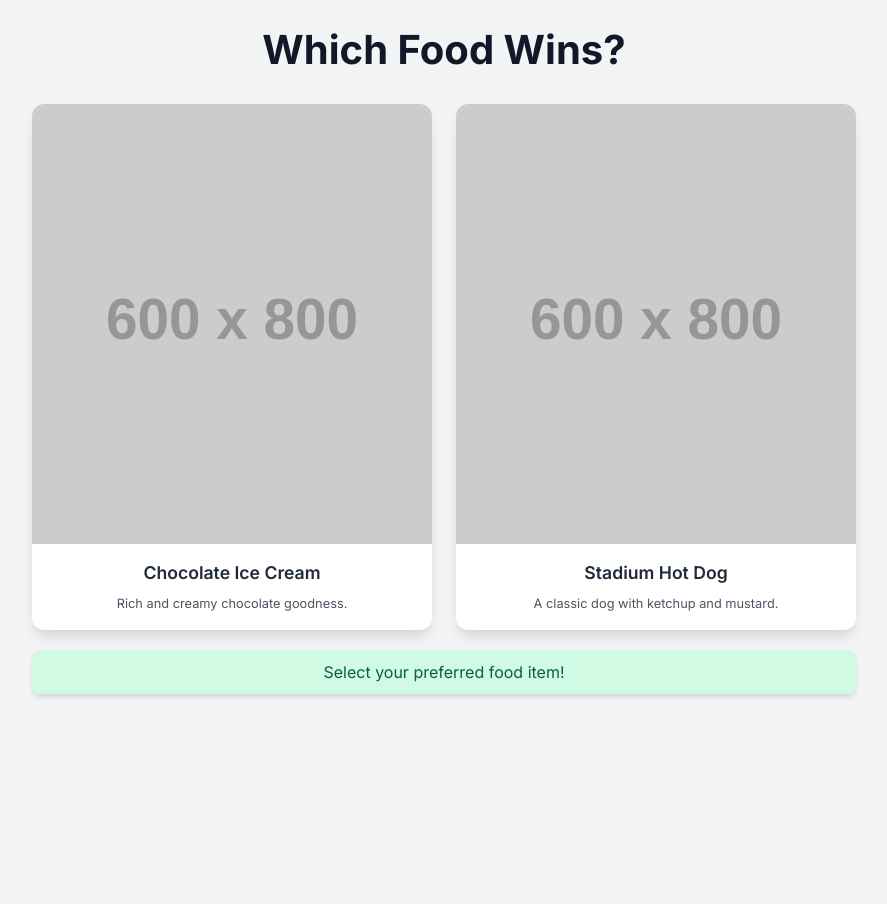
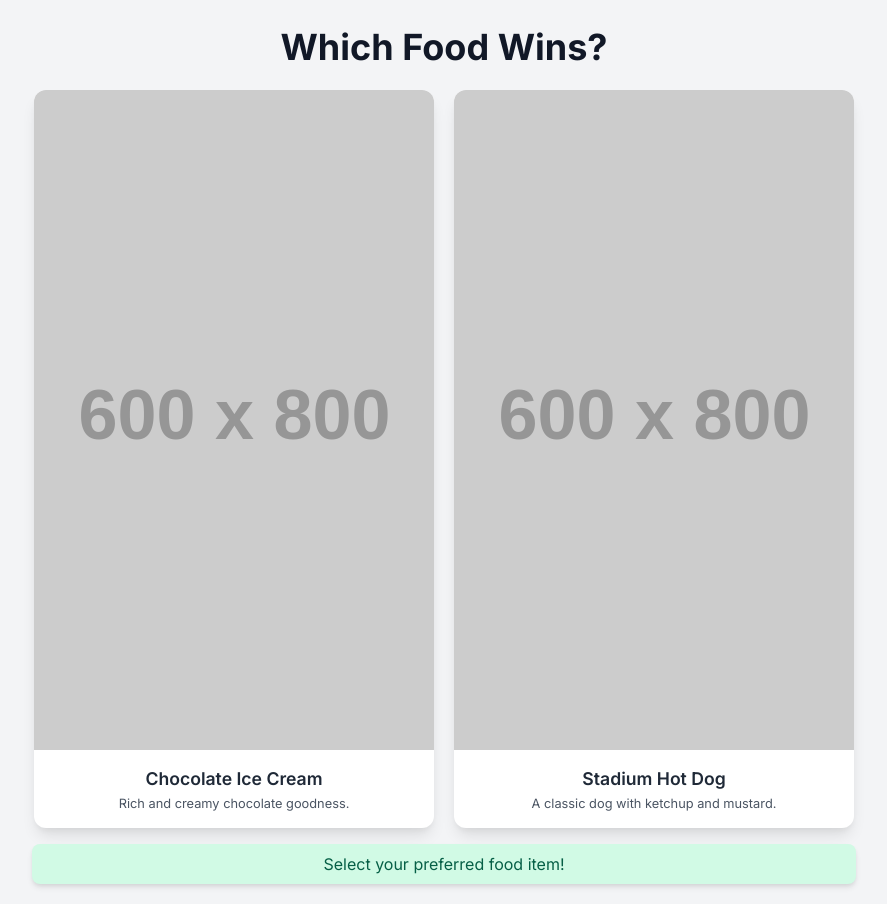
Before and after one commit to Japik1/TS-Game, a plain HTML site: page index.html in a window 1280 px wide. Shown: the whole page, without its empty margins (196-1083 px from the left). Before the commit the page ends 800 px from the top, so only its background shows below. Drawn offline with nearby package versions, Linux system fonts and the light colour scheme; placeholder pictures from the web are drawn by us.

Commit message:
index.html

```diff
--- a/index.html
+++ b/index.html
@@ -37,33 +37,34 @@
         }
         .food-card img {
             width: 100%;
-            height: 55vh; /* Significantly increased image height using viewport height */
+            height: 82.5vh; /* CHANGED: 55vh * 1.5 = 82.5vh */
             object-fit: cover; /* Ensures image covers the area, might crop */
         }
         .food-info {
-            padding: 16px;
+            padding: 12px; /* Slightly reduced padding to save space */
             text-align: center;
             flex-grow: 1; /* Allows info to take remaining space if needed */
         }
         .food-name {
-            font-size: 1.1rem; /* Slightly adjusted for potentially less space */
+            font-size: 1rem; /* Slightly adjusted for potentially less space */
             font-weight: 600;
             color: #1f2937;
-            margin-bottom: 8px;
+            margin-bottom: 4px; /* Reduced margin */
         }
         .food-description {
-            font-size: 0.8rem; /* Slightly adjusted */
+            font-size: 0.75rem; /* Slightly adjusted */
             color: #4b5563;
+            line-height: 1.2; /* Adjust line height for condensed text */
         }
         #message-box {
-            margin-top: 20px; /* Adjusted margin */
-            padding: 10px 16px;
+            margin-top: 16px; /* Adjusted margin */
+            padding: 8px 12px; /* Adjusted padding */
             background-color: #d1fae5;
             color: #065f46;
             border-radius: 8px;
             font-weight: 500;
             text-align: center;
-            min-height: 40px;
+            min-height: 36px; /* Adjusted min-height */
             display: flex;
             align-items: center;
             justify-content: center;
@@ -72,21 +73,23 @@
             max-width: 824px; /* Max width consistent with two cards side-by-side */
         }
         #game-title {
-            font-size: 2rem; /* Adjusted title size */
+            font-size: 1.75rem; /* Adjusted title size */
             font-weight: 700;
             color: #111827;
-            margin-bottom: 24px; /* Adjusted margin */
+            margin-bottom: 16px; /* Adjusted margin */
             text-align: center;
         }
         .comparison-container {
             display: flex;
             flex-direction: column; /* Stack on small screens */
-            gap: 20px; /* Space between cards */
+            gap: 16px; /* Space between cards */
             align-items: center; /* Center cards when stacked */
             width: 100%;
         }
         #next-round-button {
-            margin-top: 20px; /* Adjusted margin */
+            margin-top: 16px; /* Adjusted margin */
+            padding: 10px 20px; /* Adjusted padding */
+            font-size: 0.9rem; /* Adjusted font size */
         }
 
         /* Responsive adjustments for larger screens */
@@ -95,23 +98,31 @@
                 flex-direction: row; /* Side-by-side on larger screens */
                 align-items: stretch; /* Make cards same height if content differs */
                 justify-content: center; /* Center the cards in the row */
-                gap: 24px; /* Gap between cards on desktop */
+                gap: 20px; /* Gap between cards on desktop */
             }
             .food-card {
                 width: 40vw; /* Each card takes up 40% of viewport width */
                 max-width: 400px; /* Max width per card on desktop */
-                /* Height will be determined by image + text content */
             }
              .food-card img {
-                height: 50vh; /* Slightly adjust for desktop if needed, or keep same */
+                height: 75vh; /* CHANGED: 50vh * 1.5 = 75vh */
             }
             #game-title {
-                font-size: 2.5rem;
+                font-size: 2.25rem;
             }
+            .food-info {
+                padding: 16px; /* Restore some padding for larger screens */
+            }
+             .food-name {
+                font-size: 1.1rem;
+             }
+             .food-description {
+                font-size: 0.8rem;
+             }
         }
         @media (min-width: 1024px) { /* lg breakpoint for wider screens */
              .food-card img {
-                height: 55vh; /* Can make it a bit taller on very wide screens */
+                height: 82.5vh; /* CHANGED: 55vh * 1.5 = 82.5vh */
             }
         }
     </style>
@@ -157,7 +168,7 @@
                 id: 'burger_01',
                 name: 'Classic Cheeseburger',
                 description: 'Juicy beef patty, cheddar cheese, lettuce, and tomato.',
-                imageUrl: 'https://placehold.co/600x800/FBBF24/374151?text=Cheeseburger' // Taller placeholder
+                imageUrl: 'https://placehold.co/600x800/FBBF24/374151?text=Cheeseburger'
             },
             {
                 id: 'pizza_01',
@@ -207,8 +218,8 @@
         let currentFood2 = null;
         let canSelect = true;
 
-        const foodCard1El = document.getElementById('food1'); // Renamed to avoid conflict
-        const foodCard2El = document.getElementById('food2'); // Renamed to avoid conflict
+        const foodCard1El = document.getElementById('food1');
+        const foodCard2El = document.getElementById('food2');
         const messageBox = document.getElementById('message-box');
         const nextRoundButton = document.getElementById('next-round-button');
 
@@ -227,7 +238,7 @@
         function loadNewRound() {
             if (foodDatabase.length < 2) {
                 messageBox.textContent = "Not enough food items for a new round!";
-                messageBox.className = 'mt-6 p-4 rounded-lg bg-red-200 text-red-700';
+                messageBox.className = 'mt-6 p-4 rounded-lg bg-red-200 text-red-700'; // Adjusted class for consistency
                 nextRoundButton.classList.add('hidden');
                 canSelect = false;
                 return;
@@ -245,8 +256,12 @@
             updateFoodCard(foodCard1El, currentFood1);
             updateFoodCard(foodCard2El, currentFood2);
 
+            // Use consistent class naming for message box updates
             messageBox.textContent = 'Select your preferred food item!';
-            messageBox.className = 'mt-6 p-4 rounded-lg bg-blue-100 text-blue-700';
+            messageBox.className = 'p-4 rounded-lg bg-blue-100 text-blue-700'; // Base classes for message box
+            // Add margin separately if needed, or include in base if always present
+            messageBox.classList.add('mt-6'); // Or adjust as needed, was 'mt-6 p-4 rounded-lg'
+
 
             foodCard1El.classList.remove('border-4', 'border-green-500', 'opacity-50');
             foodCard2El.classList.remove('border-4', 'border-green-500', 'opacity-50');
@@ -261,7 +276,9 @@
             if (!canSelect) return;
 
             messageBox.textContent = `You selected: ${foodName}!`;
-            messageBox.className = 'mt-6 p-4 rounded-lg bg-green-100 text-green-700';
+            messageBox.className = 'p-4 rounded-lg bg-green-100 text-green-700'; // Base classes
+            messageBox.classList.add('mt-6');
+
 
             if (selectedCardId === 'food1') {
                 foodCard1El.classList.add('border-4', 'border-green-500');
@@ -280,8 +297,6 @@
         }
 
         window.onload = function() {
-            // Initial population of card content in HTML is minimal,
-            // so loadNewRound will correctly set them up.
             loadNewRound();
         };
     </script>
```
